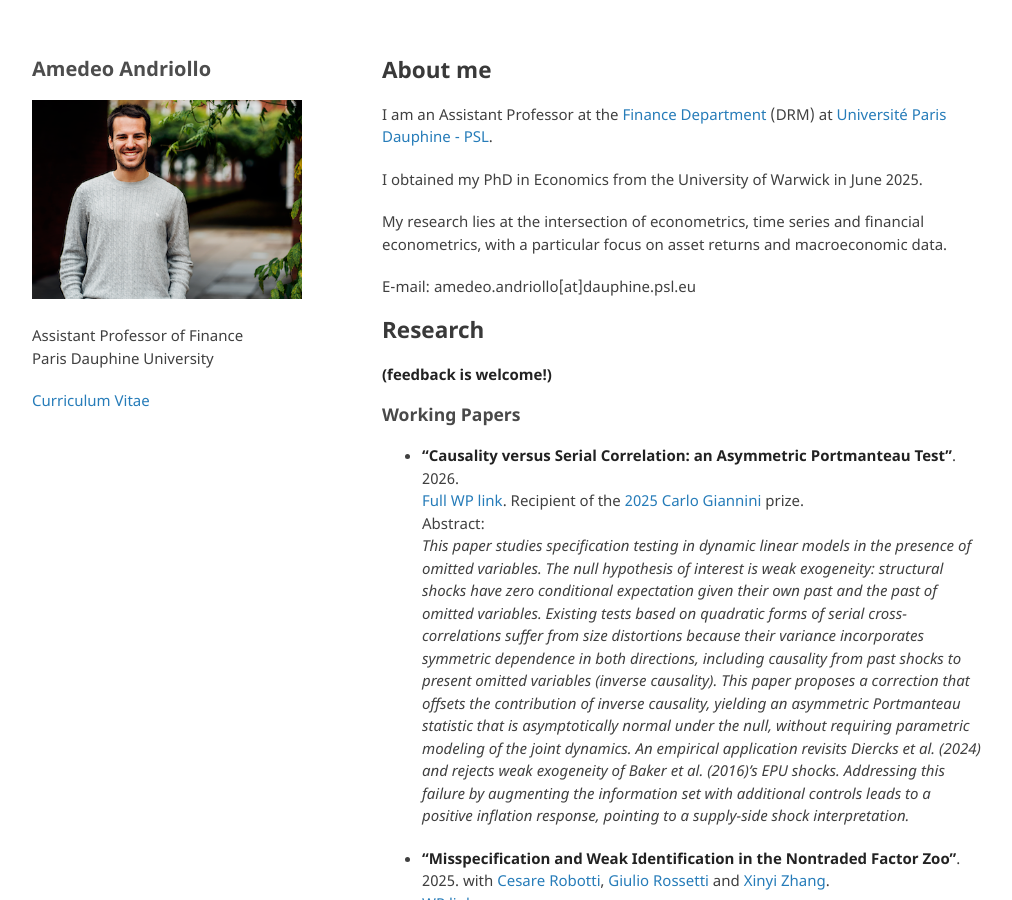
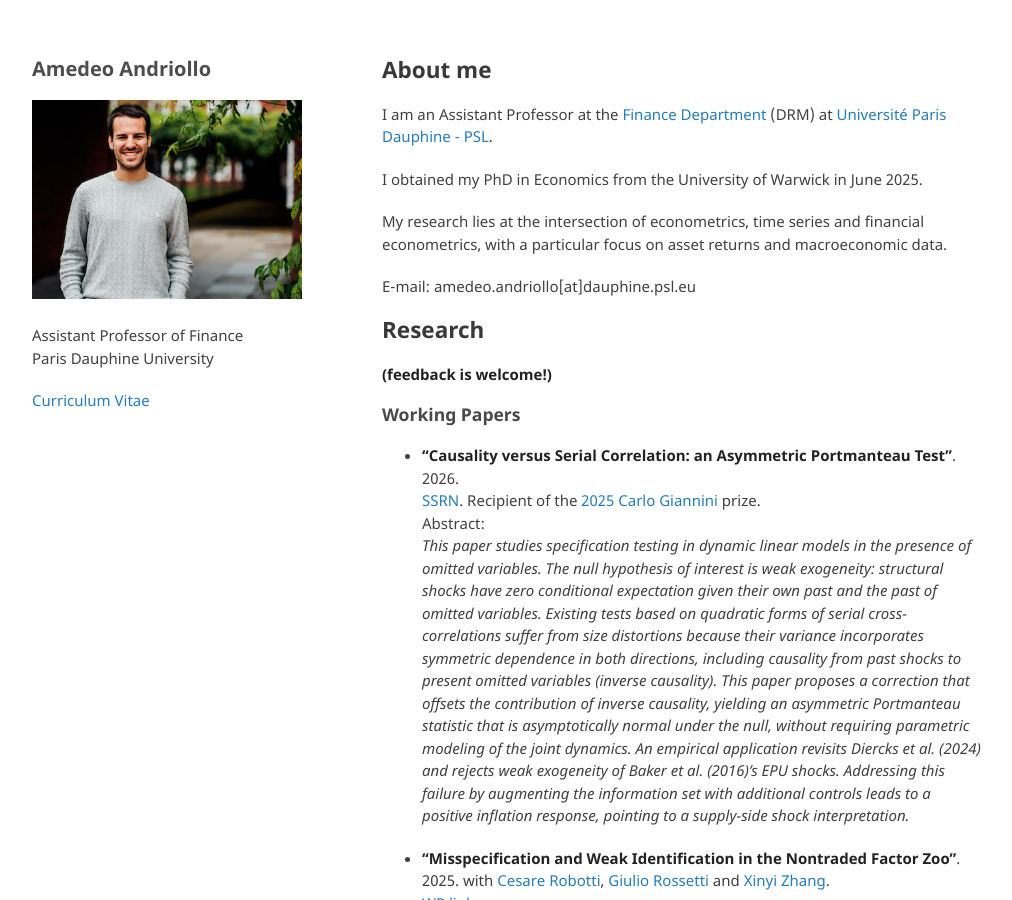
Before and after one commit to amandri/amandri.github.io, a Jekyll site: the page built from index.md, in a window 1280 px wide and 900 px high. Shown: the whole window, without its empty margins (133-1145 px from the left). Built offline with Jekyll 4.4.1, drawn with Linux system fonts in a browser that asks for light colours; the repository's description, which GitHub fills in, is left out; our own code applies the rules of GitHub Pages for plain Markdown files.

Commit message:
Fix link formatting for working papers section
Updated the link format for the first working paper entry.

```diff
--- a/index.md
+++ b/index.md
@@ -19,7 +19,7 @@ E-mail: amedeo.andriollo[at]dauphine.psl.eu
 ### Working Papers
 
 - **"Causality versus Serial Correlation: an Asymmetric Portmanteau Test"**. 2026. \
-[Full WP link](https://ssrn.com/abstract=6302579). Recipient of the [2025 Carlo Giannini](https://www.side-iea.it/events/conferences/iceee-2025) prize. \
+[SSRN](https://ssrn.com/abstract=6302579). Recipient of the [2025 Carlo Giannini](https://www.side-iea.it/events/conferences/iceee-2025) prize. \
 Abstract: \
 *This paper studies specification testing in dynamic linear models in the presence of omitted variables. The null hypothesis of interest is weak exogeneity: structural shocks have zero conditional expectation given their own past and the past of omitted variables. Existing tests based on quadratic forms of serial cross-correlations suffer from size distortions because their variance incorporates symmetric dependence in both directions, including causality from past shocks to present omitted variables (inverse causality). This paper proposes a correction that offsets the contribution of inverse causality, yielding an asymmetric Portmanteau statistic that is asymptotically normal under the null, without requiring parametric modeling of the joint dynamics. An empirical application revisits Diercks et al. (2024) and rejects weak exogeneity of Baker et al. (2016)’s EPU shocks. Addressing this failure by augmenting the information set with additional controls leads to a positive inflation response, pointing to a supply-side shock interpretation.*
 
```
